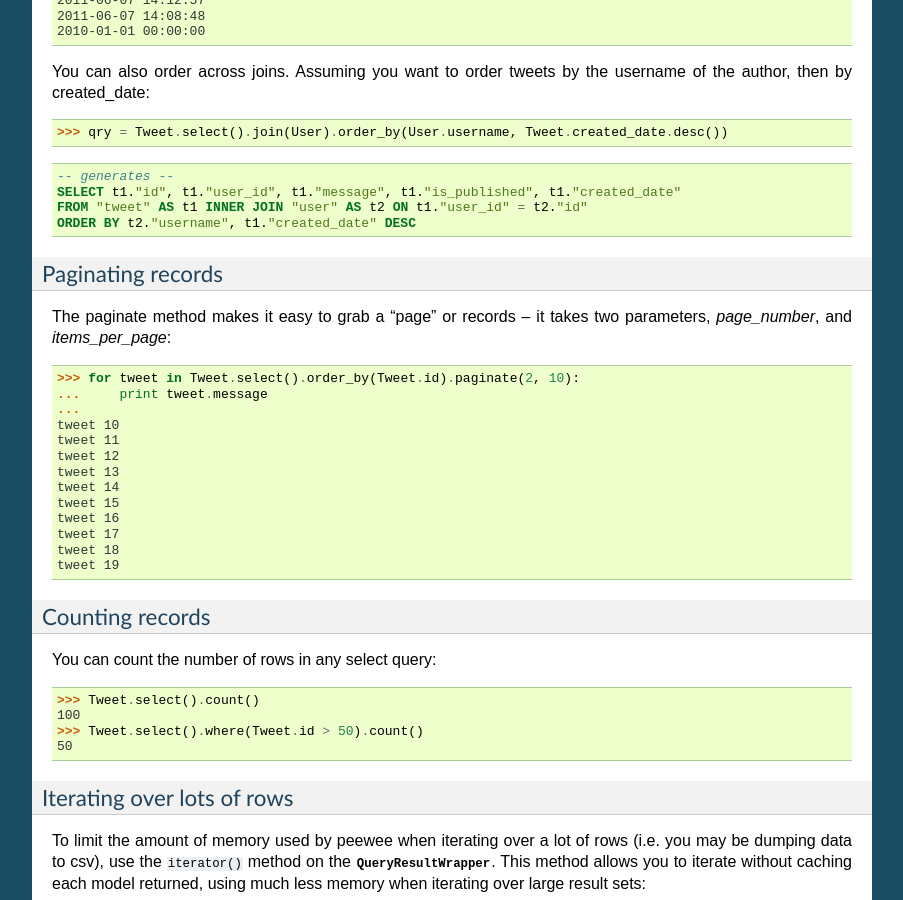
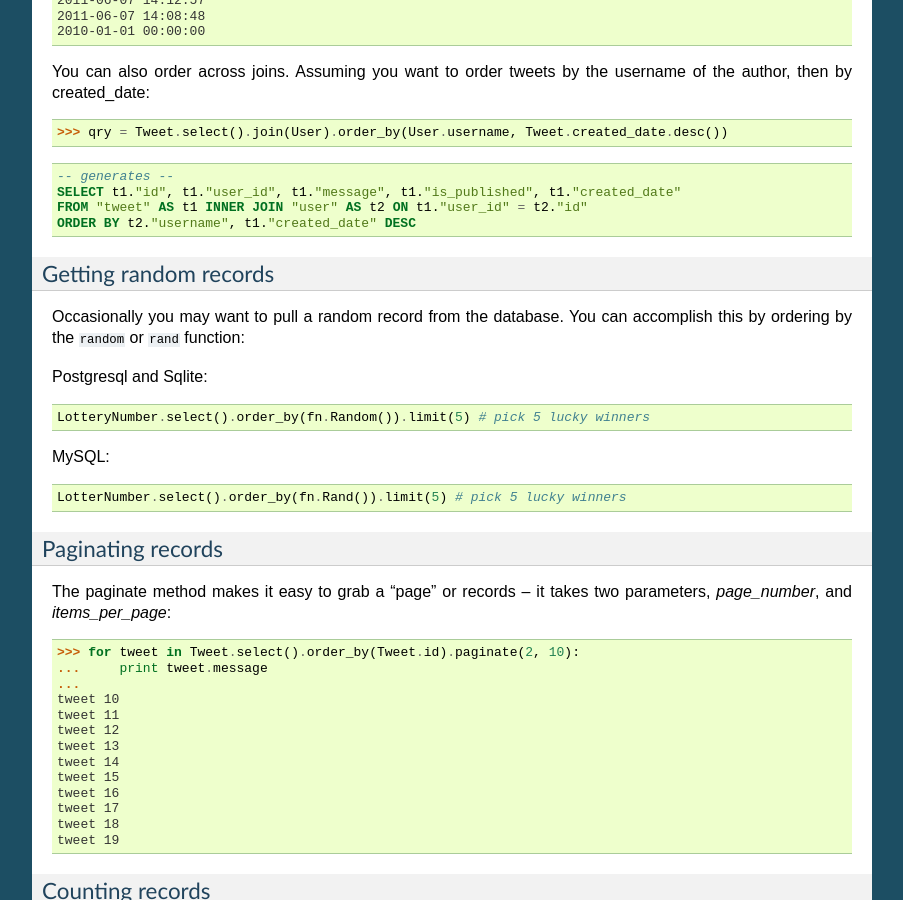
Before and after one commit to coleifer/peewee, a Sphinx documentation site: the page built from docs/peewee/cookbook.rst, in a window 1280 px wide and 900 px high, scrolled down 6537 px. Shown: the whole window, without its empty margins (198-1101 px from the left). Built offline with Sphinx 7.4.7, drawn with Linux system fonts in a browser that asks for light colours; some of the changed text lies outside the part shown.

Commit message:
Adding notes on getting random records

```diff
--- a/docs/peewee/cookbook.rst
+++ b/docs/peewee/cookbook.rst
@@ -478,6 +478,25 @@ to order tweets by the username of the author, then by created_date:
     ORDER BY t2."username", t1."created_date" DESC
 
 
+Getting random records
+^^^^^^^^^^^^^^^^^^^^^^
+
+Occasionally you may want to pull a random record from the database.  You can accomplish
+this by ordering by the ``random`` or ``rand`` function:
+
+Postgresql and Sqlite:
+
+.. code-block:: python
+
+    LotteryNumber.select().order_by(fn.Random()).limit(5) # pick 5 lucky winners
+
+MySQL:
+
+.. code-block:: python
+
+    LotterNumber.select().order_by(fn.Rand()).limit(5) # pick 5 lucky winners
+
+
 Paginating records
 ^^^^^^^^^^^^^^^^^^
 
```
